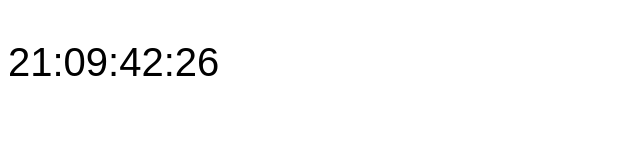
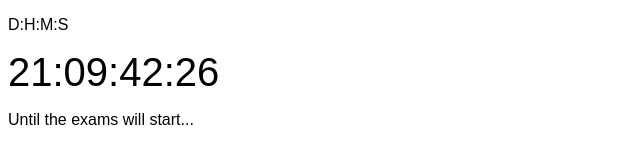
Before and after one commit to Kingb0o/Countdown, a plain HTML site: page index.html in a window 1280 px wide. Shown: the whole page, without its empty margins (0-640 px from the left). Drawn offline with Linux system fonts and the light colour scheme.

Commit message:
Update index.html

```diff
--- a/index.html
+++ b/index.html
@@ -6,8 +6,9 @@
    <style>
         body {
             font-family: Arial, Helvetica, sans-serif;
+        }
+        div {
             font-size: 40px;
-
         }
    </style>
    <script>
@@ -37,6 +38,8 @@ function checkTime(i) {
 </head>
 
 <body onload="startTime()">
-    <p id="output"></p>
+    <p>D:H:M:S</p>
+    <div id="output"></div>
+    <p>Until the exams will start...</p>
 </body>
 </html>
```
